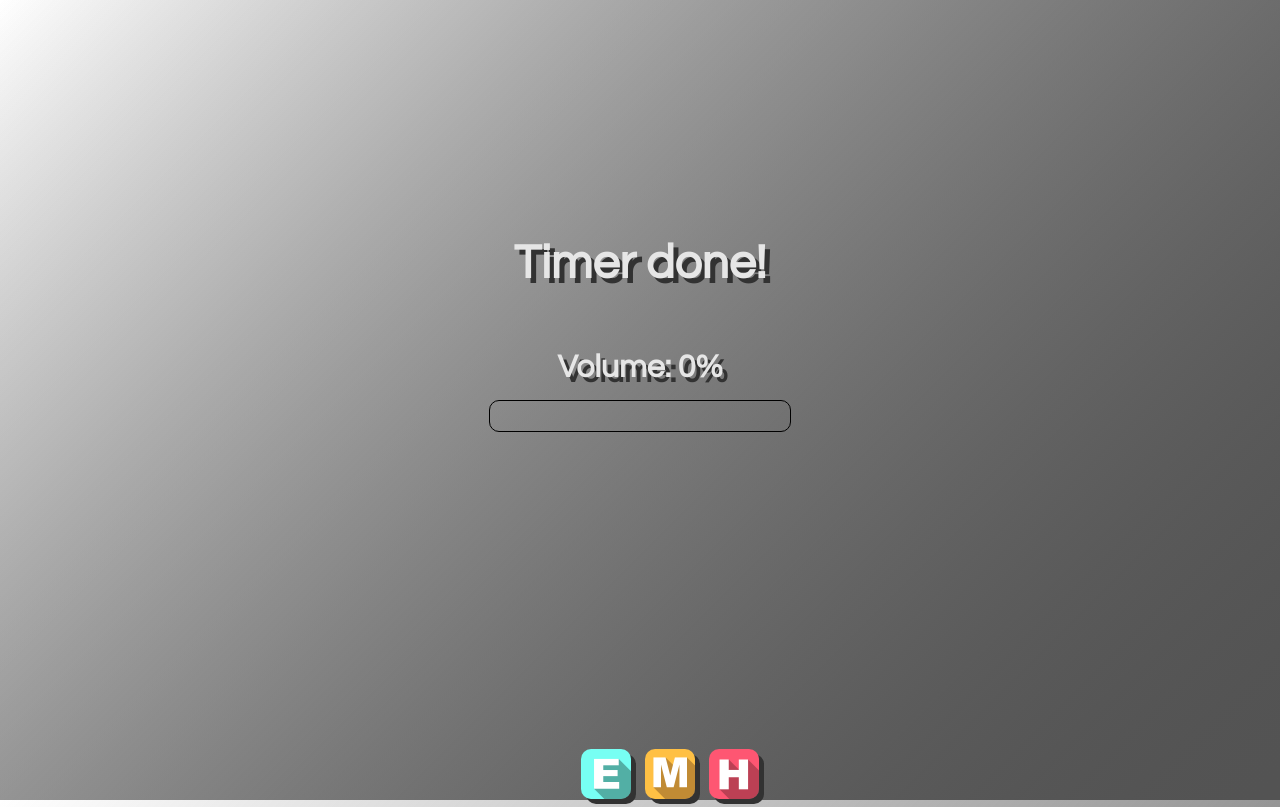
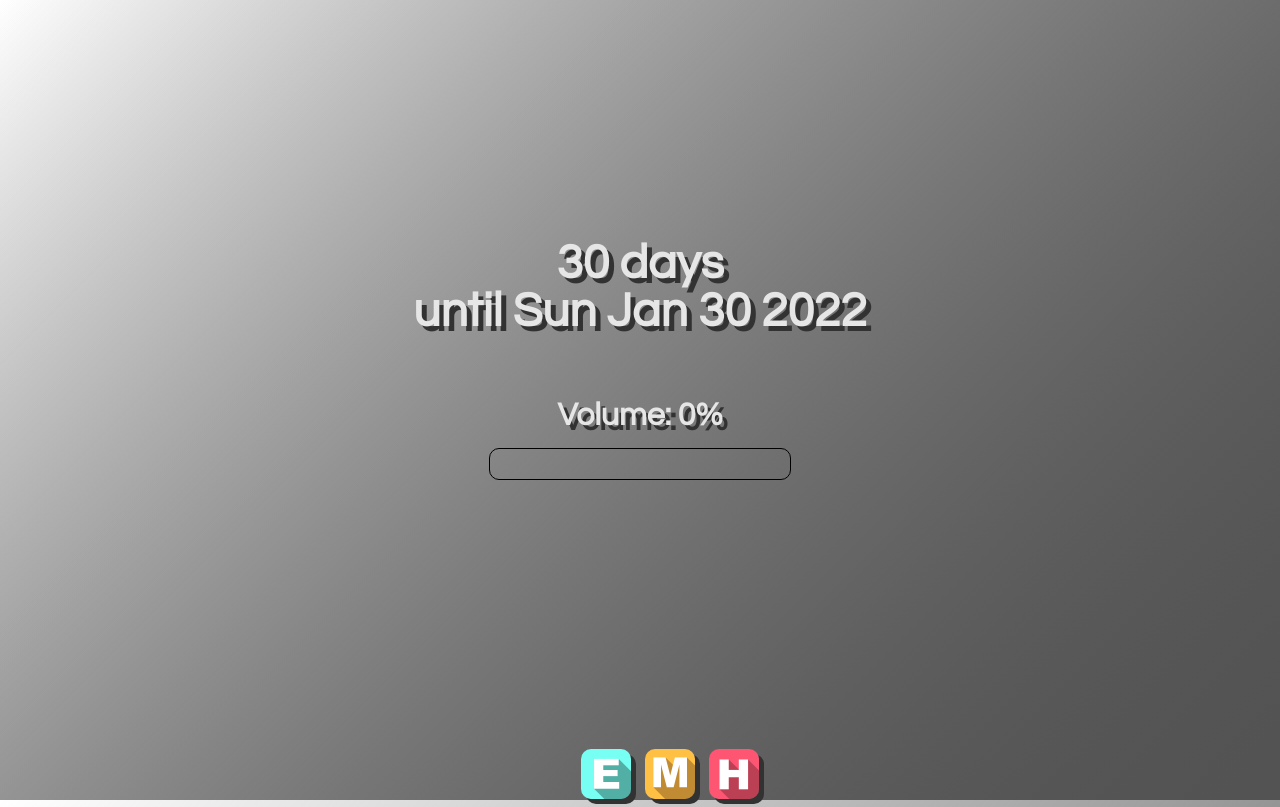
Before and after one commit to awstinf/awstinf.github.io, a plain HTML site: page index.html in a window 1280 px wide. Drawn offline with Linux system fonts and the light colour scheme.

Commit message:
Update index.html

```diff
--- a/index.html
+++ b/index.html
@@ -153,8 +153,9 @@
 			var today = new Date();
 
 			var then = new Date();
-			then.setDate(25);
-			then.setMonth(11);
+			then.setDate(0);
+			then.setMonth(0);
+                        then.setYear(2022);
 
 			var between = (then - today) / 1000;
 			var timeBetween = between > 0;
```
